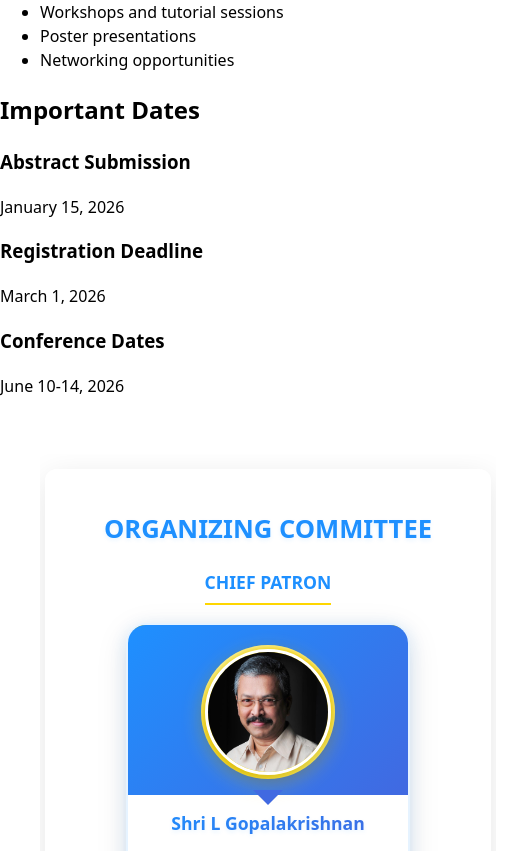
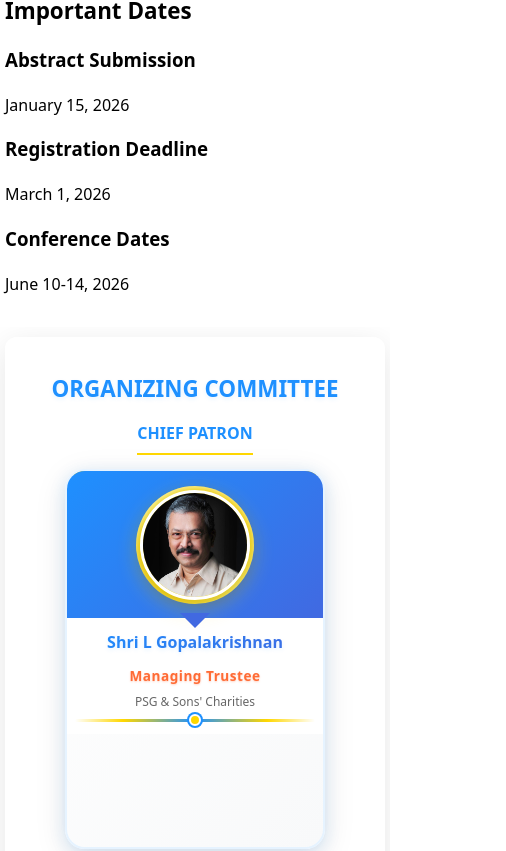
Before and after one commit to Mohanakumarp/ICAMM-26, a React (Vite) app in the folder FE/: page / in a window 390 px wide. Shown: the part 552-1403 px from the top of the page, 506 px wide, since content can reach past the window. Built offline with nearby package versions, Linux system fonts and the light colour scheme.

Commit message:
added media queries for committee

```diff
--- a/FE/src/Pages/Home/committee.css
+++ b/FE/src/Pages/Home/committee.css
@@ -1,3 +1,21 @@
+/* Global Mobile Overflow Prevention */
+* {
+  box-sizing: border-box;
+}
+
+html, body {
+  overflow-x: hidden;
+  max-width: 100vw;
+}
+
+/* Ensure all content respects viewport width */
+.committee-container,
+.conference-committee-container,
+.committee-section-wrapper {
+  max-width: 100vw;
+  overflow-x: hidden;
+}
+
 /* Committee Page Styles - White Glass Container */
 
 .committee-container {
@@ -8,7 +26,9 @@
   justify-content: center;
   align-items: center;
   width: 100%;
+  max-width: 100vw;
   overflow-x: hidden;
+  box-sizing: border-box;
 }
 
 .glass-container {
@@ -25,6 +45,7 @@
   margin: 0 auto;
   text-align: center;
   overflow-x: hidden;
+  box-sizing: border-box;
 }
 
 .committee-title {
@@ -65,65 +86,54 @@
 /* Responsive Design */
 @media (max-width: 768px) {
   .committee-container {
-    padding: 20px 10px;
+    padding: 15px 10px;
+    width: 100%;
+    max-width: 100vw;
   }
 
   .glass-container {
-    padding: 20px 15px;
+    padding: 15px 8px;
     border-radius: 15px;
     max-width: 100%;
+    width: calc(100vw - 20px);
+    margin: 0;
   }
 
   .committee-title {
-    font-size: 1.8rem;
-    margin-bottom: 25px;
+    font-size: 1.6rem;
+    margin-bottom: 20px;
+    word-wrap: break-word;
   }
 
   .committee-grid {
     grid-template-columns: 1fr;
-    gap: 25px;
-    padding: 0 10px;
+    gap: 20px;
+    padding: 0;
+    width: 100%;
+  }
+
+  .committee-section {
+    width: 100%;
+    max-width: 100%;
   }
 
   .position-title {
-    font-size: 1.2rem;
-    margin-bottom: 10px;
+    font-size: 1.1rem;
+    margin-bottom: 8px;
+    word-wrap: break-word;
+    text-align: center;
   }
 }
 
 @media (max-width: 480px) {
   .committee-container {
-    padding: 15px 5px;
+    padding: 10px 5px;
   }
 
   .glass-container {
-    padding: 15px 10px;
+    padding: 12px 5px;
     border-radius: 12px;
-  }
-
-  .committee-title {
-    font-size: 1.6rem;
-    margin-bottom: 20px;
-  }
-
-  .committee-grid {
-    gap: 20px;
-    padding: 0 5px;
-  }
-
-  .position-title {
-    font-size: 1.1rem;
-    margin-bottom: 8px;
-  }
-}
-
-@media (max-width: 320px) {
-  .committee-container {
-    padding: 10px 2px;
-  }
-
-  .glass-container {
-    padding: 12px 8px;
+    width: calc(100vw - 10px);
   }
 
   .committee-title {
@@ -133,11 +143,35 @@
 
   .committee-grid {
     gap: 15px;
-    padding: 0 2px;
+  }
+    .position-title {
+    font-size: 1rem;
+    margin-bottom: 6px;
+  }
+}
+
+@media (max-width: 320px) {
+  .committee-container {
+    padding: 8px 2px;
+  }
+
+  .glass-container {
+    padding: 10px 3px;
+    width: calc(100vw - 4px);
+  }
+
+  .committee-title {
+    font-size: 1.2rem;
+    margin-bottom: 12px;
+  }
+
+  .committee-grid {
+    gap: 12px;
+    padding: 0;
   }
 
   .position-title {
-    font-size: 1rem;
+    font-size: 0.9rem;
   }
 }
 
@@ -229,35 +263,52 @@
   overflow-x: auto;
   margin: 0 auto;
   -webkit-overflow-scrolling: touch;
+  max-width: 100%;
+  box-sizing: border-box;
+}
+
+@media (max-width: 768px) {
+  .table-wrapper {
+    border-radius: 8px;
+    box-shadow: inset 0 0 0 1px rgba(0, 0, 0, 0.1);
+    width: 100%;
+    overflow-x: auto;
+  }
 }
 
 @media (max-width: 480px) {
   .table-wrapper {
-    border-radius: 8px;
-    box-shadow: inset 0 0 0 1px rgba(0, 0, 0, 0.1);
+    border-radius: 6px;
+    width: 100%;
+    overflow-x: auto;
+    margin: 0;
   }
 }
 
 /* Responsive Table Design */
 @media (max-width: 768px) {
   .committee-table-section {
-    margin-top: 30px;
+    margin-top: 20px;
   }
 
   .table-title {
-    font-size: 1.6rem;
-    margin-bottom: 20px;
+    font-size: 1.4rem;
+    margin-bottom: 15px;
+    word-wrap: break-word;
   }
 
   .committee-table {
-    font-size: 0.85rem;
-    width: 98%;
+    font-size: 0.8rem;
+    width: 100%;
     margin: 0 auto;
+    min-width: 300px;
   }
 
   .committee-table th,
   .committee-table td {
-    padding: 10px 12px;
+    padding: 8px 6px;
+    word-wrap: break-word;
+    hyphens: auto;
   }
 
   .committee-table th:first-child,
@@ -266,28 +317,31 @@
   }
 
   .committee-name {
-    font-size: 0.9rem;
+    font-size: 0.85rem;
   }
 }
 
 @media (max-width: 480px) {
   .committee-table-section {
-    margin-top: 25px;
+    margin-top: 15px;
   }
 
   .table-title {
-    font-size: 1.4rem;
-    margin-bottom: 15px;
+    font-size: 1.2rem;
+    margin-bottom: 12px;
   }
 
   .committee-table {
     font-size: 0.75rem;
     width: 100%;
+    min-width: 280px;
   }
 
   .committee-table th,
   .committee-table td {
-    padding: 8px 6px;
+    padding: 6px 4px;
+    line-height: 1.3;
+    word-break: break-word;
   }
 
   .committee-table th {
@@ -297,25 +351,22 @@
   .committee-name {
     font-size: 0.8rem;
   }
-
-  .committee-table td {
-    line-height: 1.3;
-  }
 }
 
 @media (max-width: 320px) {
   .table-title {
-    font-size: 1.2rem;
-    margin-bottom: 12px;
+    font-size: 1rem;
+    margin-bottom: 10px;
   }
 
   .committee-table {
     font-size: 0.7rem;
+    min-width: 260px;
   }
 
   .committee-table th,
   .committee-table td {
-    padding: 6px 4px;
+    padding: 4px 2px;
   }
 
   .committee-table th {
@@ -323,8 +374,7 @@
   }
 
   .committee-name {
-    font-size: 0.75rem;
-  }
+    font-size: 0.7rem;  }
 }
 
 /* Conference Committee Container - Separate Styling */
@@ -336,7 +386,9 @@
   justify-content: center;
   align-items: center;
   width: 100%;
+  max-width: 100vw;
   overflow-x: hidden;
+  box-sizing: border-box;
 }
 
 .conference-glass-container {
@@ -348,44 +400,50 @@
     0 8px 32px rgba(0, 0, 0, 0.1),
     inset 0 1px 0 rgba(255, 255, 255, 0.5);
   padding: 40px;
-  max-width: 1200px;
-  width: 100%;
+  max-width: 1200px;  width: 100%;
   margin: 0 auto;
   text-align: center;
   overflow-x: hidden;
+  box-sizing: border-box;
 }
 
 /* Responsive Design for Conference Committee Container */
 @media (max-width: 768px) {
   .conference-committee-container {
-    padding: 20px 10px;
+    padding: 15px 10px;
+    width: 100%;
+    max-width: 100vw;
   }
 
   .conference-glass-container {
-    padding: 20px 15px;
+    padding: 15px 8px;
     border-radius: 15px;
     max-width: 100%;
+    width: calc(100vw - 20px);
+    margin: 0;
   }
 }
 
 @media (max-width: 480px) {
   .conference-committee-container {
-    padding: 15px 5px;
+    padding: 10px 5px;
   }
 
   .conference-glass-container {
-    padding: 15px 10px;
+    padding: 12px 5px;
     border-radius: 12px;
+    width: calc(100vw - 10px);
   }
 }
 
 @media (max-width: 320px) {
   .conference-committee-container {
-    padding: 10px 2px;
+    padding: 8px 2px;
   }
 
   .conference-glass-container {
-    padding: 12px 8px;
+    padding: 10px 3px;
+    width: calc(100vw - 4px);
   }
 }
 
@@ -425,3 +483,49 @@
     word-break: break-word;
   }
 }
+
+/* Mobile-First Table Enhancement */
+@media (max-width: 768px) {
+  .committee-table {
+    table-layout: auto !important;
+    width: 100% !important;
+    min-width: unset !important;
+  }
+
+  .committee-table th:first-child {
+    width: 35% !important;
+    min-width: 80px;
+  }
+
+  .committee-table th:last-child {
+    width: 65% !important;
+  }
+
+  .committee-table td,
+  .committee-table th {
+    white-space: normal !important;
+    word-wrap: break-word !important;
+    overflow-wrap: break-word !important;
+  }
+}
+
+/* Very Small Screen Optimization */
+@media (max-width: 360px) {
+  .profile-card {
+    width: calc(100vw - 20px) !important;
+    max-width: 300px;
+    margin: 5px auto;
+  }
+
+  .glass-container,
+  .conference-glass-container {
+    width: calc(100vw - 10px) !important;
+    margin: 0 auto;
+    padding: 8px 5px !important;
+  }
+
+  .committee-container,
+  .conference-committee-container {
+    padding: 8px 5px !important;
+  }
+}
--- a/FE/src/Pages/Home/home.css
+++ b/FE/src/Pages/Home/home.css
@@ -56,8 +56,109 @@
   justify-content: center;
   align-items: center;
   width: 100%;
-  margin: 40px 0;
-  margin-left: 80px;
+  max-width: 100vw;
+  margin: 40px 100px;
   padding: 0 20px;
   overflow-x: hidden;
+  box-sizing: border-box;
 }
+
+/* Mobile Responsive Enhancements */
+@media (max-width: 768px) {
+  .home-container {
+    width: 100%;
+    max-width: 100vw;
+    padding: 0;
+    margin: 0;
+    box-sizing: border-box;
+  }
+
+  .home-header {
+    width: 100%;
+    padding: 0 10px;
+    box-sizing: border-box;
+  }
+
+  .home-content {
+    width: 100%;
+    max-width: 100%;
+    padding: 0 10px;
+    box-sizing: border-box;
+  }
+    .committee-section-wrapper {
+    margin: 20px auto;
+    padding: 0 10px;
+    width: 100%;
+    max-width: 100vw;
+  }
+}
+
+@media (max-width: 480px) {
+  .home-container {
+    width: 100%;
+    max-width: 100vw;
+  }
+
+  .home-header {
+    padding: 0 5px;
+  }
+
+  .home-content {
+    padding: 0 5px;
+  }
+
+  .committee-section-wrapper {
+    margin: 15px auto;
+    padding: 0 5px;
+  }
+
+  .home-header h1 {
+    font-size: 1.8rem;
+    word-wrap: break-word;
+  }
+
+  .home-intro h2,
+  .home-highlights h2,
+  .important-dates h2 {
+    font-size: 1.4rem;
+    word-wrap: break-word;
+  }
+}
+
+@media (max-width: 320px) {
+  .committee-section-wrapper {
+    margin: 10px auto;
+    padding: 0 2px;
+  }
+
+  .home-header {
+    padding: 0 2px;
+  }
+
+  .home-content {
+    padding: 0 2px;
+  }
+
+  .home-header h1 {
+    font-size: 1.5rem;
+  }
+
+  .home-intro h2,
+  .home-highlights h2,
+  .important-dates h2 {
+    font-size: 1.2rem;
+  }
+}
+
+/* Desktop and Large Screen Enhancements */
+@media (min-width: 1024px) {
+  .committee-section-wrapper {
+    margin: 40px 100px;
+  }
+}
+
+@media (min-width: 769px) and (max-width: 1023px) {
+  .committee-section-wrapper {
+    margin: 40px 50px;
+  }
+}
--- a/FE/src/Pages/Home/profilecard.css
+++ b/FE/src/Pages/Home/profilecard.css
@@ -12,7 +12,9 @@
   transition: all 0.3s ease;
   border: 2px solid #e6f3ff;
   position: relative;
-  margin: 20px;
+  margin: 20px auto;
+  max-width: calc(100vw - 40px);
+  box-sizing: border-box;
 }
 
 .profile-card::before {
@@ -136,42 +138,10 @@
 /* Responsive Design */
 @media (max-width: 768px) {
   .profile-card {
-    width: 300px;
-    margin: 15px auto;
-    min-height: 420px;
-  }
-
-  .card-header {
-    padding: 25px 15px 15px;
-  }
-
-  .profile-photo {
-    width: 150px;
-    height: 150px;
-  }
-
-  .profile-name {
-    font-size: 1.2rem;
-  }
-
-  .profile-designation {
-    font-size: 0.95rem;
-  }
-
-  .profile-organisation {
-    font-size: 0.85rem;
-  }
-
-  .card-body {
-    padding: 20px 15px 15px;
-  }
-}
-
-@media (max-width: 480px) {
-  .profile-card {
     width: 280px;
     margin: 10px auto;
     min-height: 400px;
+    max-width: calc(100vw - 20px);
   }
 
   .card-header {
@@ -179,8 +149,8 @@
   }
 
   .profile-photo {
-    width: 120px;
-    height: 120px;
+    width: 130px;
+    height: 130px;
   }
 
   .profile-name {
@@ -198,22 +168,23 @@
   .card-body {
     padding: 15px 10px 10px;
   }
-
-  .card-footer {
-    padding: 0 10px 15px;
-  }
 }
 
-@media (max-width: 320px) {
+@media (max-width: 480px) {
   .profile-card {
     width: 260px;
     margin: 8px auto;
     min-height: 380px;
+    max-width: calc(100vw - 10px);
+  }
+
+  .card-header {
+    padding: 15px 8px 8px;
   }
 
   .profile-photo {
-    width: 100px;
-    height: 100px;
+    width: 110px;
+    height: 110px;
   }
 
   .profile-name {
@@ -226,6 +197,52 @@
 
   .profile-organisation {
     font-size: 0.75rem;
+  }
+
+  .card-body {
+    padding: 12px 8px 8px;
+  }
+
+  .card-footer {
+    padding: 0 8px 12px;
+  }
+}
+
+@media (max-width: 320px) {
+  .profile-card {
+    width: 240px;
+    margin: 5px auto;
+    min-height: 360px;
+    max-width: calc(100vw - 5px);
+  }
+
+  .card-header {
+    padding: 12px 5px 5px;
+  }
+
+  .profile-photo {
+    width: 90px;
+    height: 90px;
+  }
+
+  .profile-name {
+    font-size: 0.9rem;
+  }
+
+  .profile-designation {
+    font-size: 0.8rem;
+  }
+
+  .profile-organisation {
+    font-size: 0.7rem;
+  }
+
+  .card-body {
+    padding: 10px 5px 5px;
+  }
+
+  .card-footer {
+    padding: 0 5px 10px;
   }
 }
 
```
